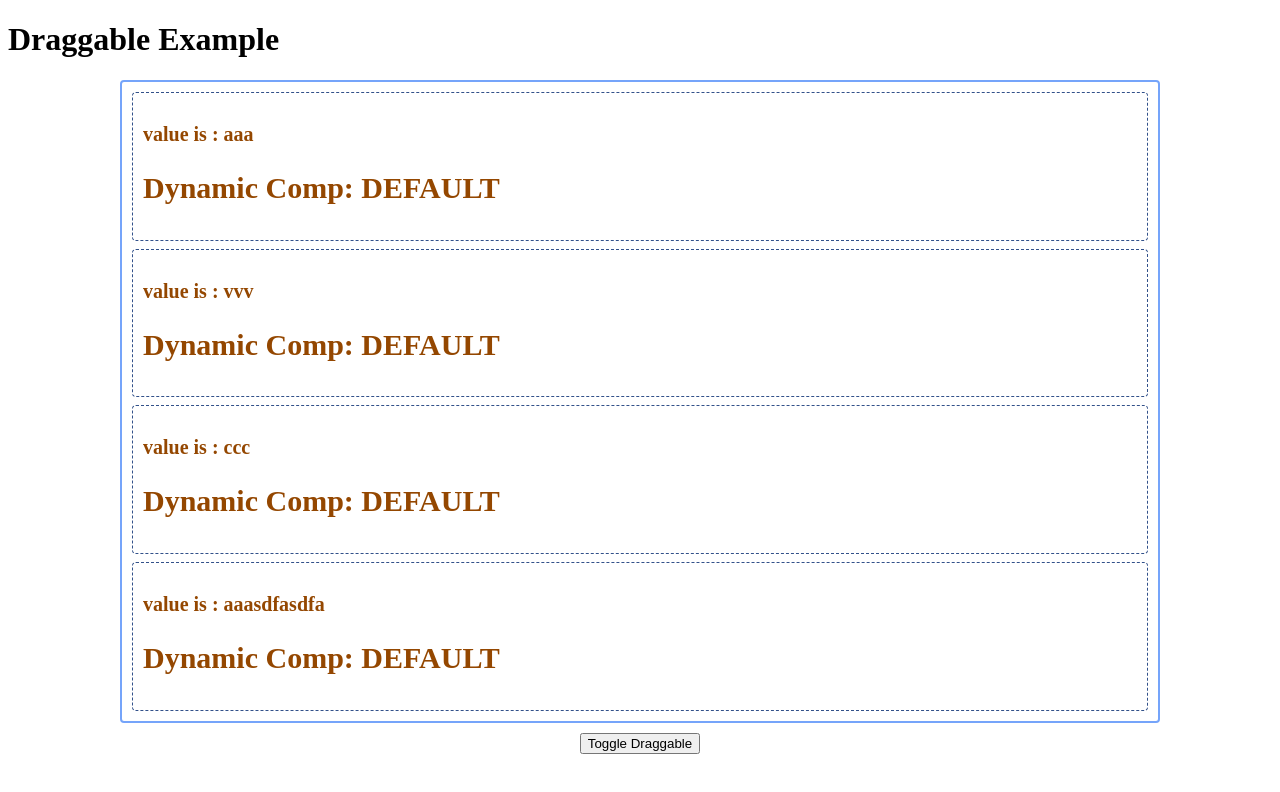
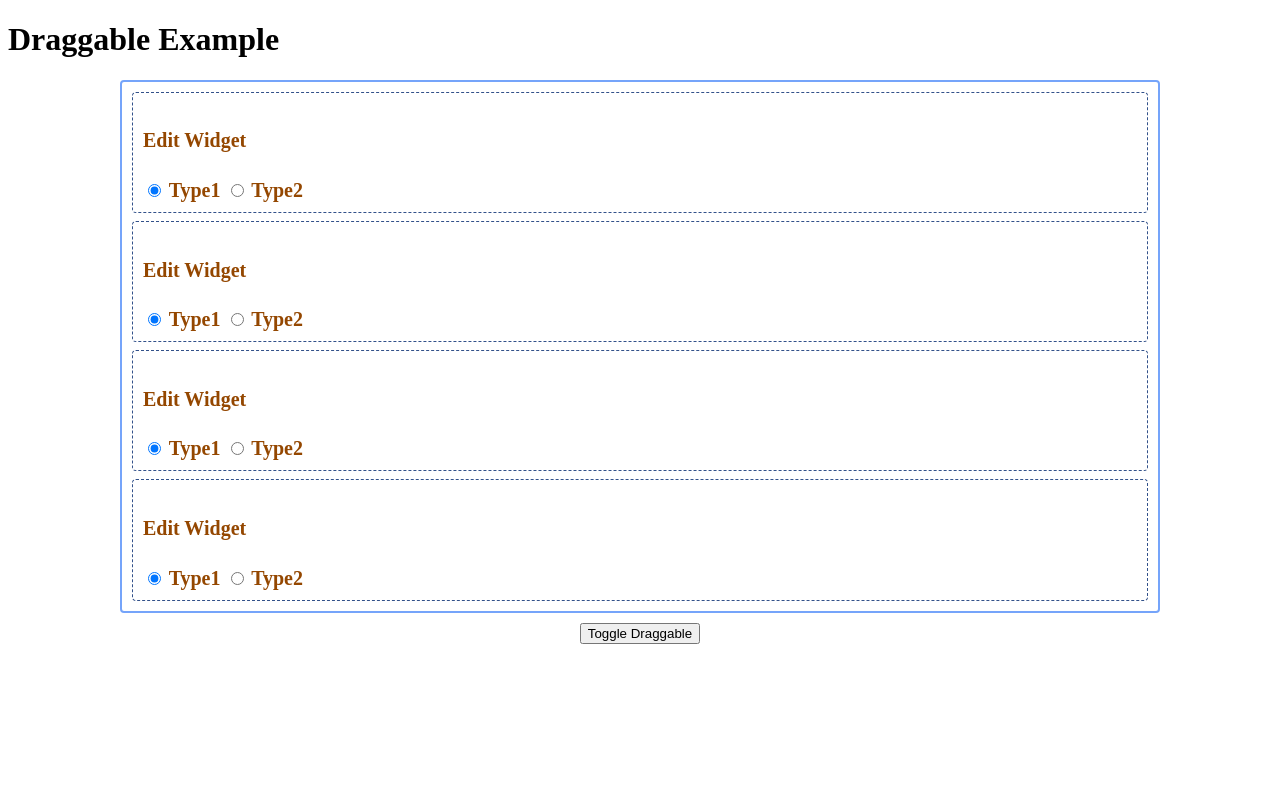
Before and after one commit to taaaka/vue-dnd-dashboard-example, a Vue app: page / in a window 1280 px wide. Shown: the top 792 px of the page. Built offline with nearby package versions, Linux system fonts and the light colour scheme.

Commit message:
(WIP) editable component

```diff
--- a/src/App.vue
+++ b/src/App.vue
@@ -12,12 +12,18 @@
     :class="{enable: !disableDraggable}"
   >
     <template #item="{element}">
-      <div class="draggable-item" :class=[element.type] @click="handleItemClick(element)">
+      <div
+        class="draggable-item"
+        :class=[element.type]
+        @click="handleItemClick(element)"
+        v-if="disableDraggable"
+      >
         <p>
           value is : {{element.value}}
         </p>
         <component :is="getComponentElement(element.type)"></component>
       </div>
+      <InEdit v-else v-model="element.type"></InEdit>
     </template>
   </draggable>
 
@@ -33,6 +39,8 @@ import draggable from 'vuedraggable'
 
 import HelloWorld from './components/HelloWorld.vue'
 
+import InEdit from './components/widget/InEdit.vue'
+
 // dynamic component
 import DynamicComp1 from './components/DynamicComp1.vue'
 import DynamicComp2 from './components/DynamicComp2.vue'
@@ -42,6 +50,7 @@ export default defineComponent({
   components: {
     HelloWorld,
     draggable,
+    InEdit,
 
     // dynamic
     DynamicComp1,
--- /dev/null
+++ b/src/components/widget/InEdit.vue
@@ -0,0 +1,33 @@
+<template>
+  <div
+    class="draggable-item"
+    :class=[modelValue]
+  >
+    <h4>Edit Widget</h4>
+    <label>
+      <input type="radio" value="type1" v-model="modelValue">
+      Type1
+    </label>
+    <label>
+      <input type="radio" value="type2" v-model="modelValue">
+      Type2
+    </label>
+  </div>
+</template>
+
+<script lang="ts">
+import { defineComponent, ref } from 'vue'
+
+type WidgetType = 'type1' | 'type2';
+
+export default defineComponent({
+  name: 'InEdit',
+  props: {
+    modelValue: {
+      type: String,
+      required: true
+    }
+  },
+  setup() {},
+})
+</script>
```
